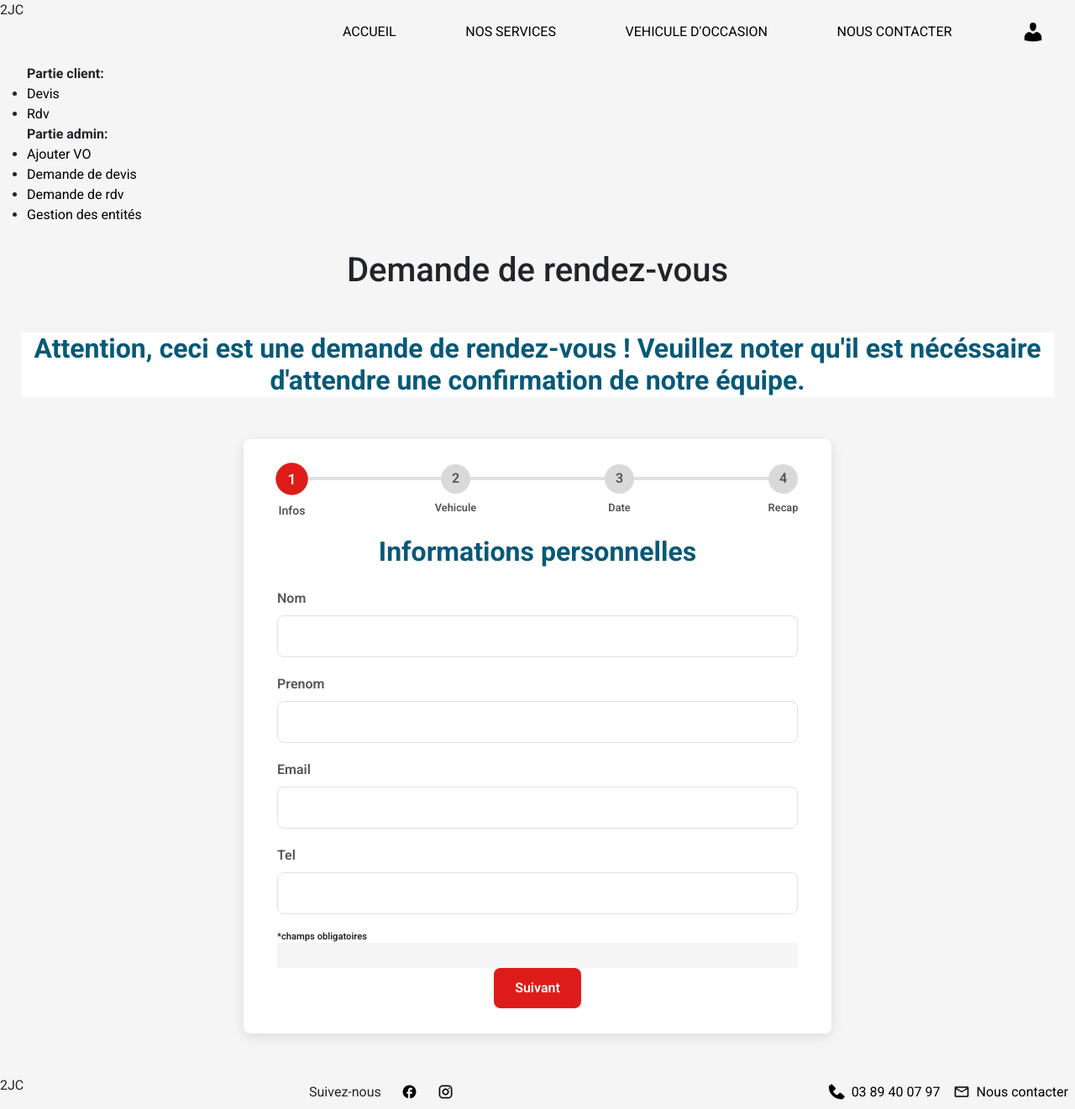
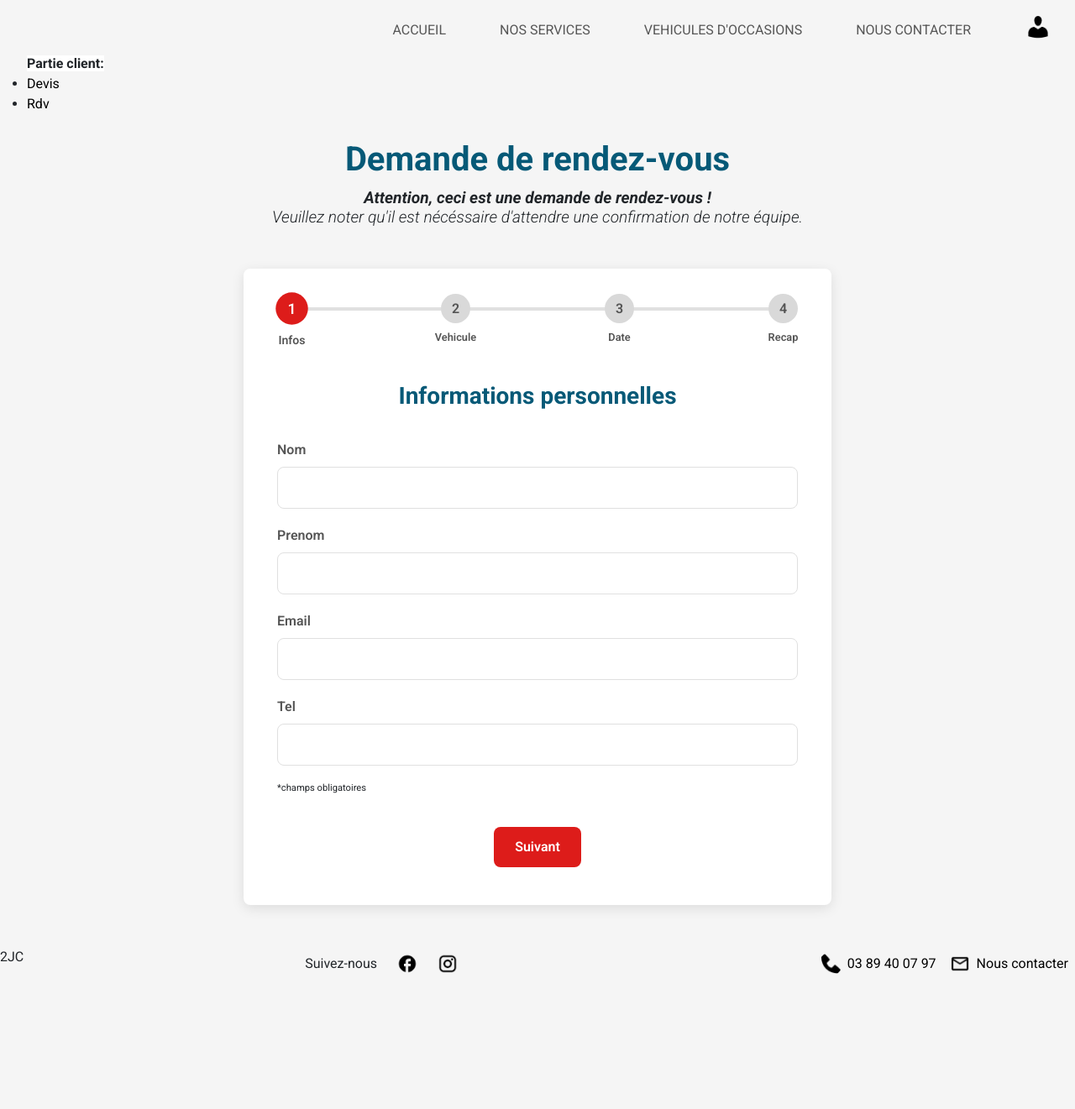
Before and after one commit to mchapelle67/projet2jc, a Symfony app: template templates/client/rdv.html.twig in a window 1280 px wide. Shown: the whole page at 84% size. After the commit the page ends 1160 px from the top, so only its background shows below. Run offline with Twig, Linux system fonts and the light colour scheme; the template is opened without the code that fills it, so the values that code supplies are empty; form fields are guessed from the names that the template uses; some libraries are stand-ins or nearby versions.

Commit message:
css form côté client

```diff
--- a/public/css/style.css
+++ b/public/css/style.css
@@ -55,36 +55,47 @@ p {
 .alert.alert-danger {
     margin: 50px;
 }
-/* *************************** BASE ************************************ */
-header {
-    width: 100%;
-    display: flex;
-    justify-content: space-between;
-        nav {
-            width: 100%;
-            display: flex;
-            justify-content: space-between;
-            align-items: center;
-            padding: 1.5rem;
-            text-transform: uppercase;
-            a {
-                justify-items: center;
-            }
-        }
+
+span,
+b,
+strong {
+    background-color: white;
 }
 
-#nav-left-side {
-    width: 30%;
+/* *************************** NAV ************************************ */
+.bg-light {
+    background-color: transparent !important;
 }
 
-#nav-right-side {
-    width: 70%;
-        img {
-            width:  70%;
-            height: auto;
-        }
+.navbar-expand-lg .navbar-collapse {
+    justify-content: end;
+    text-transform: uppercase;
 }
 
+.navbar-nav {
+    display: flex;
+    gap: 3rem;
+    margin-right: 20px;
+    align-items: end;
+    img {
+        width: 2em;
+        height: auto;
+    }
+}
+
+.dropdown-menu-start {
+  right: 0;
+  left: auto;
+  transform-origin: top left;
+}
+
+
+/* Cache la flèche par défaut */
+.navbar .dropdown-toggle::after {
+  display: none;
+}
+
+/* *************************** FOOTER ************************************ */
 footer {
     width: 100%;
     display: flex;
@@ -108,7 +119,7 @@ footer {
         display: flex;
         align-items: center;
         img {
-            width: 1.2em;
+            width: 1.5em;
             height: auto;
             margin: 0 0.5rem;
         }
@@ -142,17 +156,37 @@ footer {
     margin: 50px auto;
 }
 
-h1 {
+.form.form-devis h1 {
     text-align: center;
     margin: 30px;
+    color: var(--blue-color);
+    font-weight: 700;
 }
 
-h2 {
+.form-step h2,
+.form-step h3 {
     background-color: white;
     color: var(--blue-color);
     text-align: center;
-    margin: 50px 25px 25px 25px;
+    margin: 70px 25px 35px 25px;
     font-weight: 700;
+}
+
+.form.form-devis.form-rdv {
+    h1 {
+        margin-bottom: 10px;
+    }
+    h2 {
+    text-align: center;
+    font-weight: 300;
+    font-style: italic;
+    font-size: 1.2em;
+    }
+}
+
+.form-bold-h2 {
+    font-weight: 700;
+    background-color: var(--white-color);
 }
 
 /* Progress Bar */
@@ -219,11 +253,6 @@ h2 {
     background-color: white;
     display: none;
     animation: fadeIn 0.5s ease-in-out;
-     h3 {
-        margin-bottom: 10px;
-        color: var(--blue-color);
-        font-weight: 600;
-    }
 }
 .form-step.active {
     display: block;
@@ -240,8 +269,15 @@ h2 {
 /* Form Groups and Inputs */
 .form-group {
     background-color: white;
-    margin-bottom: 20px;
+    padding-bottom: 20px;
 }
+
+.form-group.form-carburant {
+    background-color: white;
+    margin-top: 20px;
+    margin-bottom: 0px;
+}
+
 .form-group label {
     background-color: white;
     display: block;
@@ -277,11 +313,15 @@ h2 {
     flex: 1;
 }
 
-.form-step h3.champs-obligatoires {
+.form-step h3.champs-obligatoires,
+.form-step h4.champs-obligatoires
+{
     color: var(--dark-grey);
     background-color: white;
     font-size: 0.7em;
     margin: 0;
+    font-weight: 400;
+    text-align: start;
 }
 
 /* Checkbox styling */
@@ -327,10 +367,10 @@ h2 {
 /* Buttons */
 .form-navigation {
     background-color: white;
-    margin-top: 30px;
     display: flex;
     justify-content: center;
-    gap: 15px;
+    gap: 30px;
+    padding-top: 25px;
 }
 .btn {
     padding: 12px 25px;
@@ -345,14 +385,15 @@ h2 {
     transform: translateY(1px);
 }
 .btn-primary {
-    margin: auto;
+    margin: 15px;
     background-color: var(--red-color);
-    color: white);
+    color: white;
 }
 .btn-primary:hover {
     background-color: #e65c5c; /* Darker primary */
 }
 .btn-secondary {
+    margin: 15px;
     background-color: var(--medium-gray);
     color: var(--dark-gray);
 }
--- a/src/Command/ClotureRdvCommand.php
+++ b/src/Command/ClotureRdvCommand.php
@@ -32,12 +32,11 @@ class ClotureRdvCommand extends Command
     protected function execute(InputInterface $input, OutputInterface $output): int
     {
         // on recupère les rdv avec le statut "Confirmer" et la date actuelle
-        $rdvTraite = $this->rdvRepository->findBy(['statut' => 'Confirmer
-        ']);
+        $rdvHistorique = $this->rdvRepository->findBy(['statut' => 'Confirmer']);
         $now = new \DateTime();
 
         // on les clôture une fois la date de rdv depassée
-        foreach ($rdvTraite as $rdv) {
+        foreach ($rdvHistorique as $rdv) {
             if ($rdv->getDateRdv() < $now) {
                 $rdv->setStatut('Clôturé');
             }
--- a/templates/base.html.twig
+++ b/templates/base.html.twig
@@ -7,6 +7,7 @@
         <link rel="preconnect" href="https://fonts.googleapis.com">
         <link rel="preconnect" href="https://fonts.gstatic.com" crossorigin>
         <link href="https://fonts.googleapis.com/css2?family=Roboto:ital,wght@0,100..900;1,100..900&display=swap" rel="stylesheet">
+
         {% block stylesheets %}
         <link href="https://cdn.jsdelivr.net/npm/bootstrap@5.3.0/dist/css/bootstrap.min.css" rel="stylesheet">
         <link rel="stylesheet" href="{{ asset('css/style.css') }}">
@@ -34,40 +35,23 @@
         {% endblock %}
 
         {% block javascripts %}
-            <script src="https://cdn.jsdelivr.net/npm/bootstrap@5.3.0/dist/js/bootstrap.bundle.min.js"></script>
-            {% block importmap %}{% endblock %}
+        <script src="https://code.jquery.com/jquery-3.2.1.slim.min.js" integrity="sha384-KJ3o2DKtIkvYIK3UENzmM7KCkRr/rE9/Qpg6aAZGJwFDMVNA/GpGFF93hXpG5KkN" crossorigin="anonymous"></script>
+        <script src="https://cdnjs.cloudflare.com/ajax/libs/popper.js/1.12.9/umd/popper.min.js" integrity="sha384-ApNbgh9B+Y1QKtv3Rn7W3mgPxhU9K/ScQsAP7hUibX39j7fakFPskvXusvfa0b4Q" crossorigin="anonymous"></script>
+        <script src="https://maxcdn.bootstrapcdn.com/bootstrap/4.0.0/js/bootstrap.min.js" integrity="sha384-JZR6Spejh4U02d8jOt6vLEHfe/JQGiRRSQQxSfFWpi1MquVdAyjUar5+76PVCmYl" crossorigin="anonymous"></script>
+        <script src="https://cdn.jsdelivr.net/npm/bootstrap@5.3.0/dist/js/bootstrap.bundle.min.js"></script>
+        {% block importmap %}{% endblock %}
         {% endblock %}
     </head>
     <body>
         <div id="wrapper">
             <div id="mainpage">
                 <header>
-                    <div id="nav-left-side">
-                        <figure>
-                            <p>2JC</p>
-                        </figure>
-                    </div>
-                    <div id="nav-right-side">
-                        <nav>
-                            <a href="{{ path('app_home') }}">Accueil</a></li>
-                            <a href="">Nos services</a></li>
-                            <a href="{{ path('app_vo') }}">Vehicule d'occasion</a></li>
-                            <a href="{{ path('app_contact') }}">Nous contacter</a>
-                            <a href="{{ path('app_login') }}">
-                                <img src="{{ asset('icones/admin-users.png') }}" alt="Côté administrateur" class="">
-                            </a>
-                        </nav>
-                    </div>
+                    {{ include('components/_nav_bar.html.twig') }}
                 </header>
                 <ul>
                     <p><strong>Partie client:</strong></p>
                     <li><a href="{{ path('app_devis_client') }}">Devis</a></li>
                     <li><a href="{{ path('app_rdv_client') }}">Rdv</a></li>
-                    <p><strong>Partie admin:</strong></p>
-                    <li><a href="{{ path('add_vo') }}">Ajouter VO</a></li>
-                    <li><a href="{{ path('app_admin_devis') }}">Demande de devis</a></li>
-                    <li><a href="{{ path('app_admin_rdv') }}">Demande de rdv</a></li>
-                    <li><a href="">Gestion des entités</a></li>
                 </ul>
                 {% block body %}{% endblock %}
             </div>
--- a/templates/client/rdv.html.twig
+++ b/templates/client/rdv.html.twig
@@ -12,9 +12,10 @@
     {% endfor %}
 {% endfor %}
 
-<section="form">
+<section class="form form-devis form-rdv">
 <h1>Demande de rendez-vous</h1>
-    <h2>Attention, ceci est une demande de rendez-vous ! Veuillez noter qu'il est nécéssaire d'attendre une confirmation de notre équipe.</h2>
+    <h2><span class="form-bold-h2">Attention, ceci est une demande de rendez-vous !</span>
+        <br>Veuillez noter qu'il est nécéssaire d'attendre une confirmation de notre équipe.</h2>
 
 <div class="form-container">
     <div class="progress-bar-container">
@@ -32,15 +33,15 @@
 
 {{ form_start(rdvForm, {'attr': {'id': 'client-form'}}) }}
     <div class="form-step active">
-        <h2>Informations personnelles</h2>
+        <h3>Informations personnelles</h3>
                 {{ form_row(rdvForm.nom, {'row_attr': {'class': 'form-group'}}) }}
                 {{ form_row(rdvForm.prenom, {'row_attr': {'class': 'form-group'}}) }}
                 {{ form_row(rdvForm.email, {'row_attr': {'class': 'form-group'}}) }}
                 {{ form_row(rdvForm.tel, {'row_attr': {'class': 'form-group'}}) }}
-                <h3 class="champs-obligatoires">*champs obligatoires</h3>
+                <h4 class="champs-obligatoires">*champs obligatoires</h4>
     </div>
     <div class="form-step">
-        <h2>Informations du véhicule</h2>
+        <h3>Informations du véhicule</h3>
             <div class="form-group">
                 <label for="marques-list">Veuillez séléctionner une marque*</label>
                 <input list="marques-list" id="marque" name="marque" class="form-control" autocomplete="off">
@@ -62,24 +63,24 @@
                 {{ form_row(rdvForm.vehicule.carburant, {'row_attr': {'class': 'form-group'}}) }}
     </div>
     <div class="form-step">
-        <h2>Choisissez un créneau</h2>
+        <h3>Choisissez un créneau</h3>
             {{ form_row(rdvForm.prestation, {'row_attr': {'class': 'form-group'}}) }}
             {{ form_row(rdvForm.date_rdv, {'row_attr': {'class': 'form-group'}}) }}
         </div>
     <div class="form-step">
-        <h2>Recapitulatif de votre demande</h2>
+        <h3>Recapitulatif de votre demande</h3>
             <div id="reviewDetails">
-                <p>Nom et prenom: <span data-review="nom"></span> <span data-review="prenom"></span></p>
-                <p>Email: <span data-review="email"></span></p>
-                <p>Numéro de téléphone: <span data-review="tel"></span></p>
-                <p>Marque: <span data-review="marque"></span></p>
-                <p>Modèle: <span data-review="modele"></span></p>
-                <p>Année de fabrication: <span data-review="anneeFabrication"></span></p>
-                <p>Nombre de kilomètre: <span data-review="km"></span></p>
-                <p>Carburant: <span data-review="carburant"></span></p>
-                <p>Prestation: <span data-review="prestation"></span></p>
-                <p>Rendez-vous: <span data-review="dateRdv"></span></p>
-        </div>
+                <p><strong>Nom et prenom:</strong> <span data-review="nom"></span> <span data-review="prenom"></span></p>
+                <p><strong>Email:</strong> <span data-review="email"></span></p>
+                <p><strong>Numéro de téléphone:</strong> <span data-review="tel"></span></p>
+                <p><strong>Marque:</strong> <span data-review="marque"></span></p>
+                <p><strong>Modèle:</strong> <span data-review="modele"></span></p>
+                <p><strong>Année de fabrication:</strong> <span data-review="anneeFabrication"></span></p>
+                <p><strong>Nombre de kilomètre:</strong> <span data-review="km"></span></p>
+                <p><strong>Carburant:</strong> <span data-review="carburant"></span></p>
+                <p><strong>Prestation:</strong> <span data-review="prestation"></span></p>
+                <p><strong>Rendez-vous:</strong> <span data-review="dateRdv"></span></p>
+            </div>
     </div>
     <!-- Navigation -->
     <div class="form-navigation">
--- /dev/null
+++ b/templates/components/_nav_bar.html.twig
@@ -0,0 +1,38 @@
+<nav class="navbar navbar-light navbar-expand-lg bg-light">
+  <div class="collapse navbar-collapse" id="navbarNavDropdown">
+    <ul class="navbar-nav">
+      <li class="nav-item active">
+        <a class="nav-link {% if app.request.attributes.get('_route') == 'app_home' %}active{% endif %}" href="{{ path('app_home') }}">Accueil</a>
+      </li>
+      <li class="nav-item">
+        <a class="nav-link {% if app.request.attributes.get('_route') == 'app_services' %}active{% endif %}" href="#">Nos services</a>
+      </li>
+      <li class="nav-item">
+        <a class="nav-link {% if app.request.attributes.get('_route') == 'app_vo' %}active{% endif %}" href="{{ path('app_vo') }}">Vehicules d'occasions</a>
+      </li>
+      <li class="nav-item">
+        <a class="nav-link {% if app.request.attributes.get('_route') == 'app_contact' %}active{% endif %}" href="{{ path('app_contact') }}">Nous contacter</a>
+      </li>
+      {% if app.user and "[ROLE_ADMIN]" %}
+      <li class="nav-item dropdown ms-auto">
+          <a class="nav-link dropdown-toggle" href="#" id="navbarDropdownMenuLink" data-toggle="dropdown" aria-haspopup="true" aria-expanded="false">
+            <img src="{{ asset('icones/admin-users.png') }}" alt="Partie administrateur">
+          </a>
+          <div class="dropdown-menu dropdown-menu-start" aria-labelledby="navbarDropdownMenuLink">
+            <a class="dropdown-item" href="#">Notifications</a>
+            <a class="dropdown-item" href="{{ path('app_admin_devis') }}">Gestion devis</a>
+            <a class="dropdown-item" href="{{ path('app_admin_rdv') }}">Gestion rdv</a>
+            <a class="dropdown-item" href="{{ path('add_vo') }}">Ajouter VO</a>
+            <a class="dropdown-item" href="{{ path('app_logout') }}">Deconnexion</a>
+          </div>
+      </li>
+        {% else %}
+        <li class="nav-item">
+          <a class="nav-link" href="{{ path('app_login') }}">
+            <img src="{{ asset('icones/admin-users.png') }}" alt="Partie administrateur">
+          </a>
+        </li>
+        {% endif %}
+    </ul>
+  </div>
+</nav>
```
Also changed, not shown: other parts of public/css/style.css (+48 -2 lines), templates/client/devis.html.twig (+15 -15 lines), templates/security/login.html.twig (+9 -15 lines).
